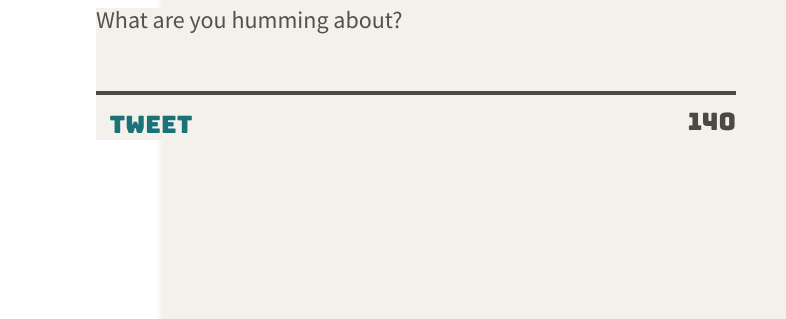
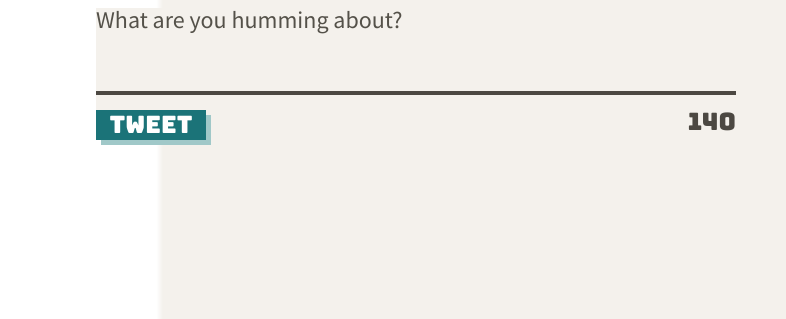
Before and after one commit to Likai-L/tweeter, a website: page public/index.html in a window 1280 px wide. In both pictures the pointer is over the button "Tweet". Shown: the part 142-461 px from the top of the page, 494-1280 px from the left. Drawn offline with nearby package versions, Linux system fonts and the light colour scheme; no server answers.

Commit message:
Change hover effect of the tweet button

```diff
--- a/public/styles/new-tweet.css
+++ b/public/styles/new-tweet.css
@@ -28,8 +28,7 @@
 }
 
 .new-tweet button:hover {
-  background-color: inherit;
-  color: #1B7378;
+  box-shadow: 5px 5px rgb(160, 200, 200);
   cursor: pointer;
 }
 
```
